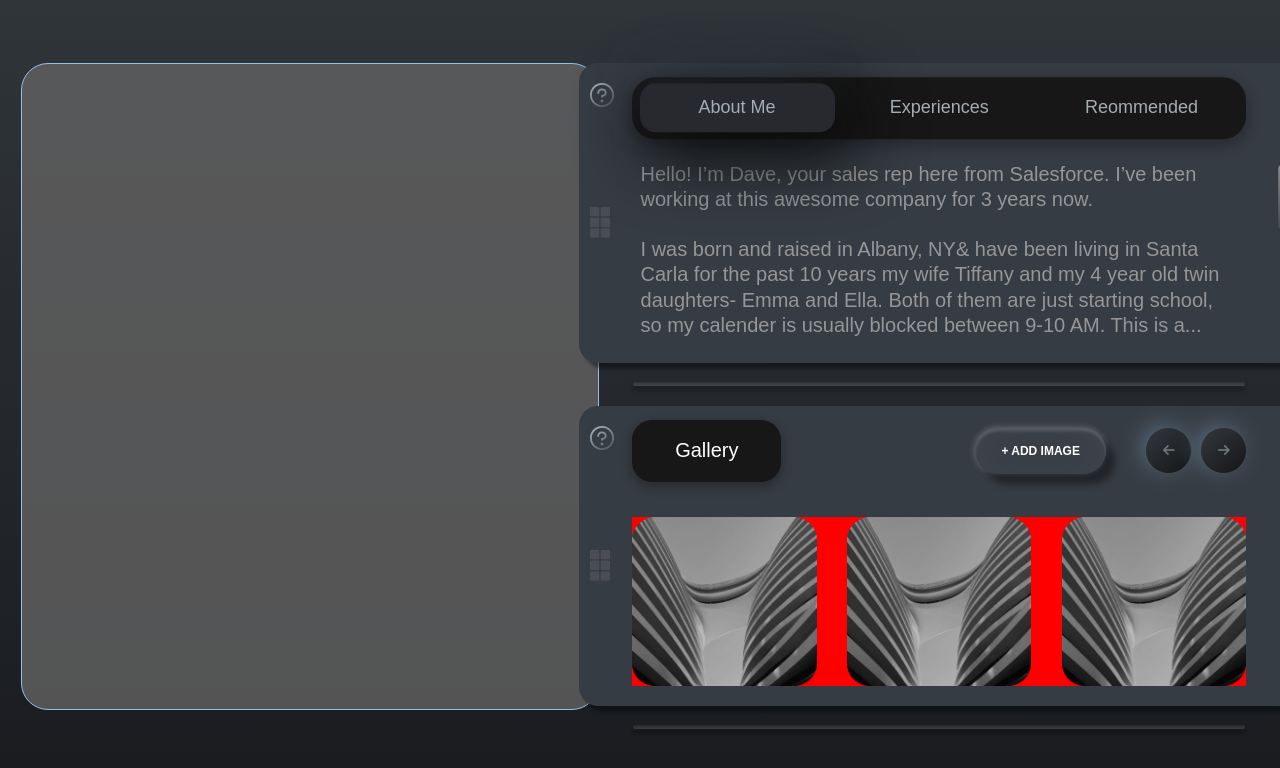
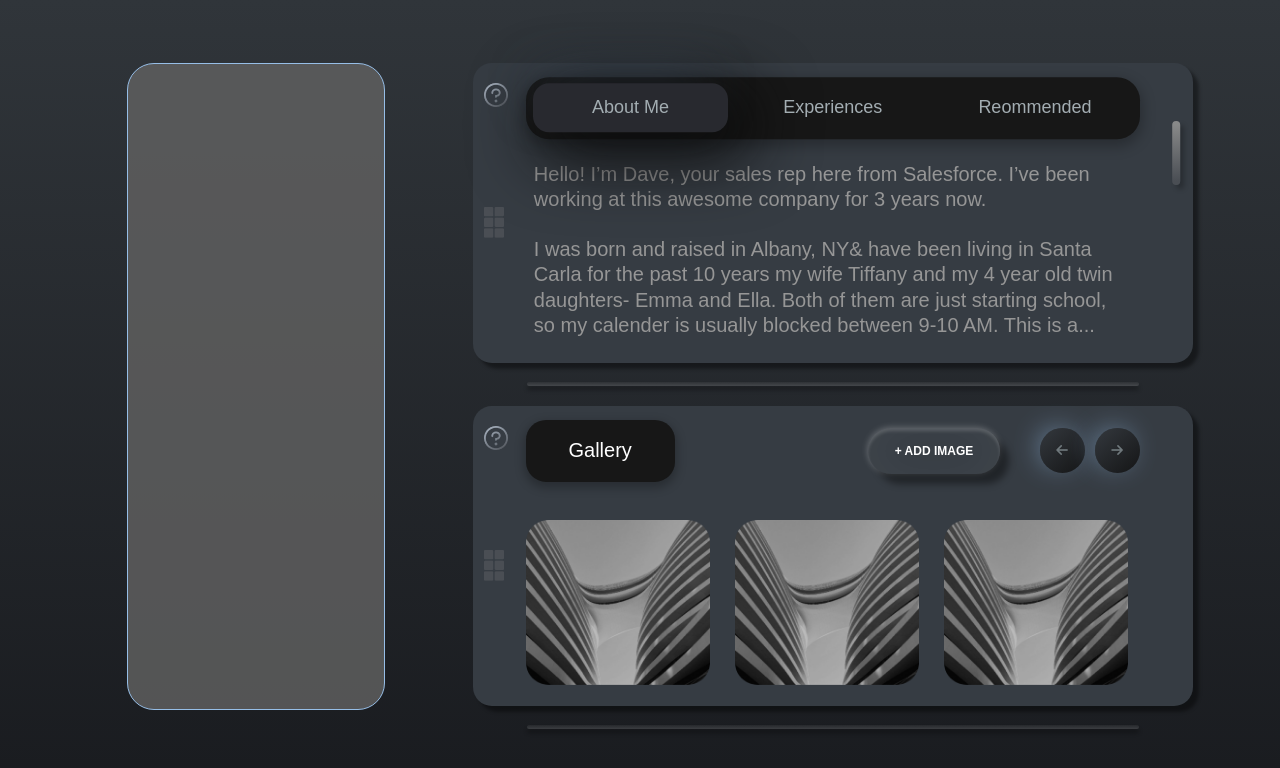
Before and after one commit to amehtacc/Lunacal-Assignment, a React (Vite) app in the folder assignment/: page / in a window 1280 px wide. Shown: the top 768 px of the page. Built offline with nearby package versions, Linux system fonts and the light colour scheme.

Commit message:
assignment completed

```diff
--- a/assignment/src/App.jsx
+++ b/assignment/src/App.jsx
@@ -1,17 +1,7 @@
-import { useState } from 'react'
 import AddImage from './components/Addimage.jsx'
 import Portfolio from './components/Portfolio.jsx'
-import './App.css'
 
 function App() {
-  const [activeButton, setActiveButton] = useState(1);
-
-  const buttonClicked = (buttonId) => {
-    setActiveButton(buttonId);
-    if (activeButton === true) {
-
-    }
-  }
 
   return (
     <div id='container'>
--- a/assignment/src/components/Addimage.jsx
+++ b/assignment/src/components/Addimage.jsx
@@ -3,8 +3,16 @@ import sliderImage from '../assets/sliderImage.png';
 import questionMark from '../assets/questionmark.png';
 import rectangle from '../assets/rectangle.png';
 
+
 function AddImage() {
-    const [images, setImages] = useState([sliderImage, sliderImage, sliderImage, sliderImage]);
+    const defaultImages = [
+        sliderImage,
+        sliderImage,
+        sliderImage,
+        sliderImage,
+    ]
+
+    const [images, setImages] = useState(defaultImages);
     const [currentIndex, setCurrentIndex] = useState(0);
     const fileInputRef = useRef(null);
 
@@ -63,9 +71,12 @@ function AddImage() {
                 </div>
 
                 <div className="image-slider">
-                    {images.slice(currentIndex, currentIndex + 3).map((src, index) => (
-                        <img key={index} src={src} alt={`Slide ${currentIndex + index}`} className="gallery-images" />
+                    {/* Slider track to contain all images and apply transformation */}
+                    <div className="slider-track" style={{ transform: `translateX(-${currentIndex * (100 / 3)}%)`, }}>
+                        {images.map((src, index) => (
+                            <img key={index} src={src} alt={`Slide ${index}`} className="gallery-images" />
                         ))}
+                    </div>
                 </div>
             </div>
         </div>
--- a/assignment/src/components/Portfolio.jsx
+++ b/assignment/src/components/Portfolio.jsx
@@ -5,9 +5,6 @@ function Portfolio() {
 
     const buttonClicked = (buttonId) => {
         setActiveButton(buttonId);
-        if (activeButton === true) {
-
-        }
     }
 
     return (
--- a/assignment/src/index.css
+++ b/assignment/src/index.css
@@ -19,8 +19,6 @@ body {
     width: 100%;
     display: flex;
     justify-content: space-evenly;
-    /* align-items: center; */
-
 }
 #left {
     width: 45%;
@@ -36,15 +34,15 @@ body {
     flex-direction: column;
     justify-content: space-between;
     align-items: center;
+}
 
-}
+/* Top Right widget starts here */
 .top-right {
     width: 720px;
     height: 300px;
     background: #363C43;
     border-radius: 18.89px;
     box-shadow: 5.67px 5.67px 3.78px 0px #00000066;
-    /* margin: 20px 0; */
 }
 .ques-rect {
     width: 24px;
@@ -95,17 +93,17 @@ body {
     content: '';
     position: absolute;
     top: 0;
-    left: -100%; /* Start position */
+    left: -100%;
     width: 100%;
     height: 100%;
-    background: linear-gradient(90deg, rgba(39, 39, 40, 0.1) 1%, rgba(150, 190, 231, 0.1) 100%); /* Background color with 50% opacity */
-    transition: left 0.5s ease; /* Animation duration and timing */
+    background: linear-gradient(90deg, rgba(39, 39, 40, 0.1) 1%, rgba(150, 190, 231, 0.1) 100%);
+    transition: left 0.5s ease;
 }
 .tab-button:hover::before {
     left: 0;
 }
 .tab-button.active::before {
-    transition: none; /* Disable transition */
+    transition: none;
     background: none;
 }
 .tab-button.active {
@@ -124,9 +122,11 @@ body {
     background: linear-gradient(177.32deg, #888989 5.6%, #4A4E54 93.28%);
     box-shadow: 4px 4px 4.9px 0px #00000040;
     position: absolute;
-    top: 165px;
+    top: 121px;
     transform: translate(8740%, 0);
 }
+
+/* Horizontal ruler */
 hr {
     width: 612px;
     height: 4px;
@@ -137,14 +137,14 @@ hr {
 }
 
 
-/* Bottom Right starts here */
+/* Bottom Right widget starts here */
 #gallery-container {
     display: flex;
     flex-direction: column;
     align-items: center;
-    gap: 35px;
+    gap: 16px;
     position: relative;
-    transform: translate(0, -53%);
+    transform: translate(0, -49%);
 }
 .gallery-btn {
     width: 614px;
@@ -204,17 +204,51 @@ hr {
     background: linear-gradient(139.14deg, #161b22, #1e2022);
 }
 .image-slider {
-    background-color: red;
     width: 614px;
-    height: 169px;
+    height: 210px;
     display: flex;
-    justify-content: space-between;
+    align-items: center;
     overflow: hidden;
 }
+.slider-track {
+    display: flex;
+    column-gap: 25px;
+    transition: transform 0.5s ease-in-out;
+}
 .gallery-images {
-  flex: 0 0 30%;
-  max-width: 30%;
-  height: auto;
-  border-radius: 5px;
-  transition: transform 0.3s ease;
+    flex: 0 0 30%;
+    max-width: 30%;
+    height: 165px;
+    border-radius: 20px;
+    transition: transform 0.3s ease, z-index 0.3s ease;
+    position: relative;
+
 }
+.gallery-images:hover {
+    transform: scaleY(1.1) rotate(-10deg);
+    -webkit-filter: brightness(2);
+       filter: brightness(2);
+}
+
+
+/* Media Queries */
+@media screen and (min-width: 1300px) and (max-width: 1400px) {
+    #left {
+        width: 35%;
+        height: 645px;
+    }
+}
+@media screen and (min-width: 1050px) and (max-width: 1300px) {
+    #left {
+        width: 20%;
+        height: 645px;
+    }
+}
+@media screen and (max-width: 1050px) {
+    #left {
+        display: none;
+    }
+    #right {
+        width: 100%;
+    }
+}
```
Also changed, not shown: assignment/src/components/test.jsx (deleted, +0 -55 lines), assignment/src/App.css (deleted), 1 other file (tests, documents, lock files or other folders). Lines whose indentation alone changed are shown as unchanged.
